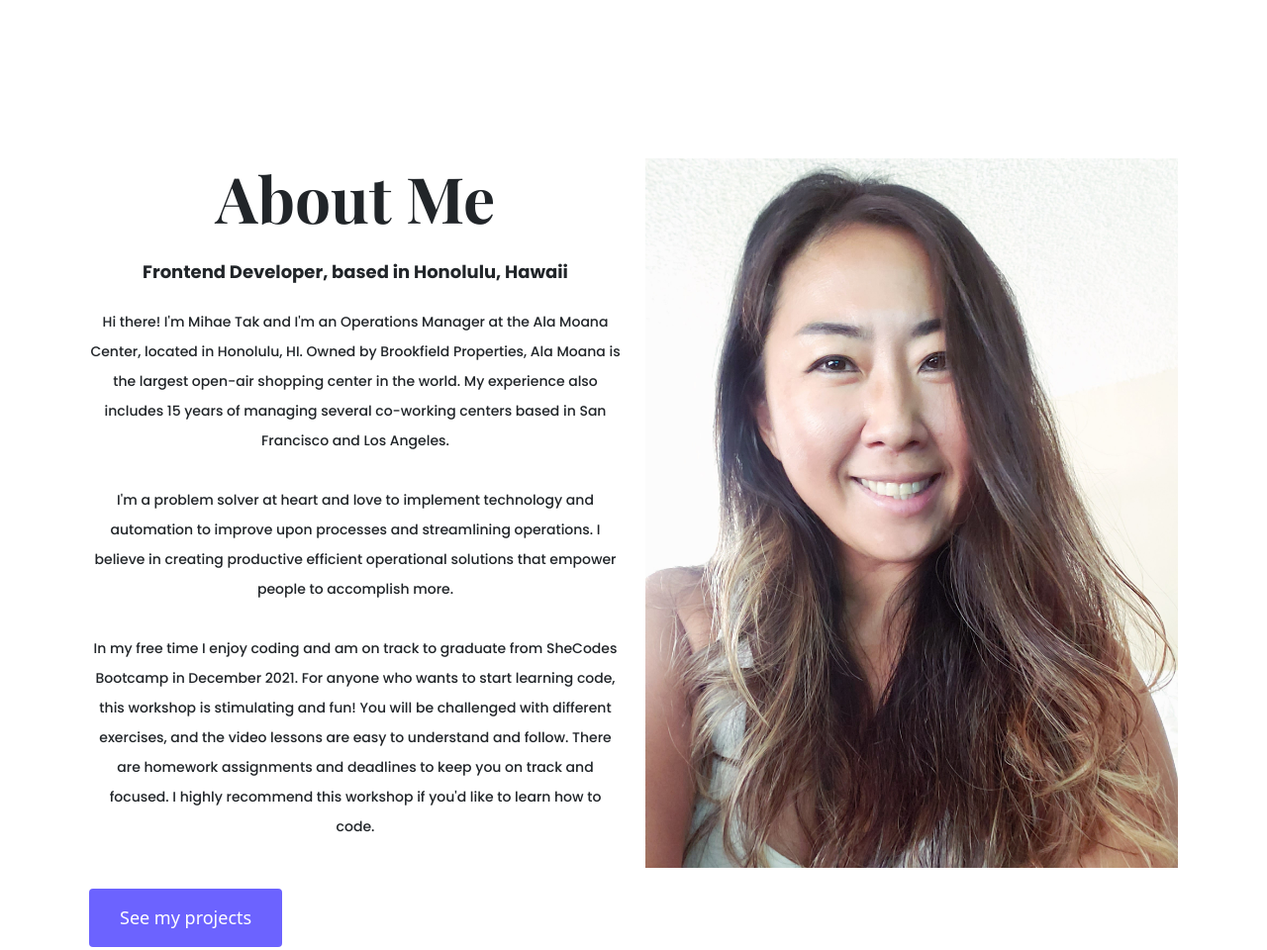
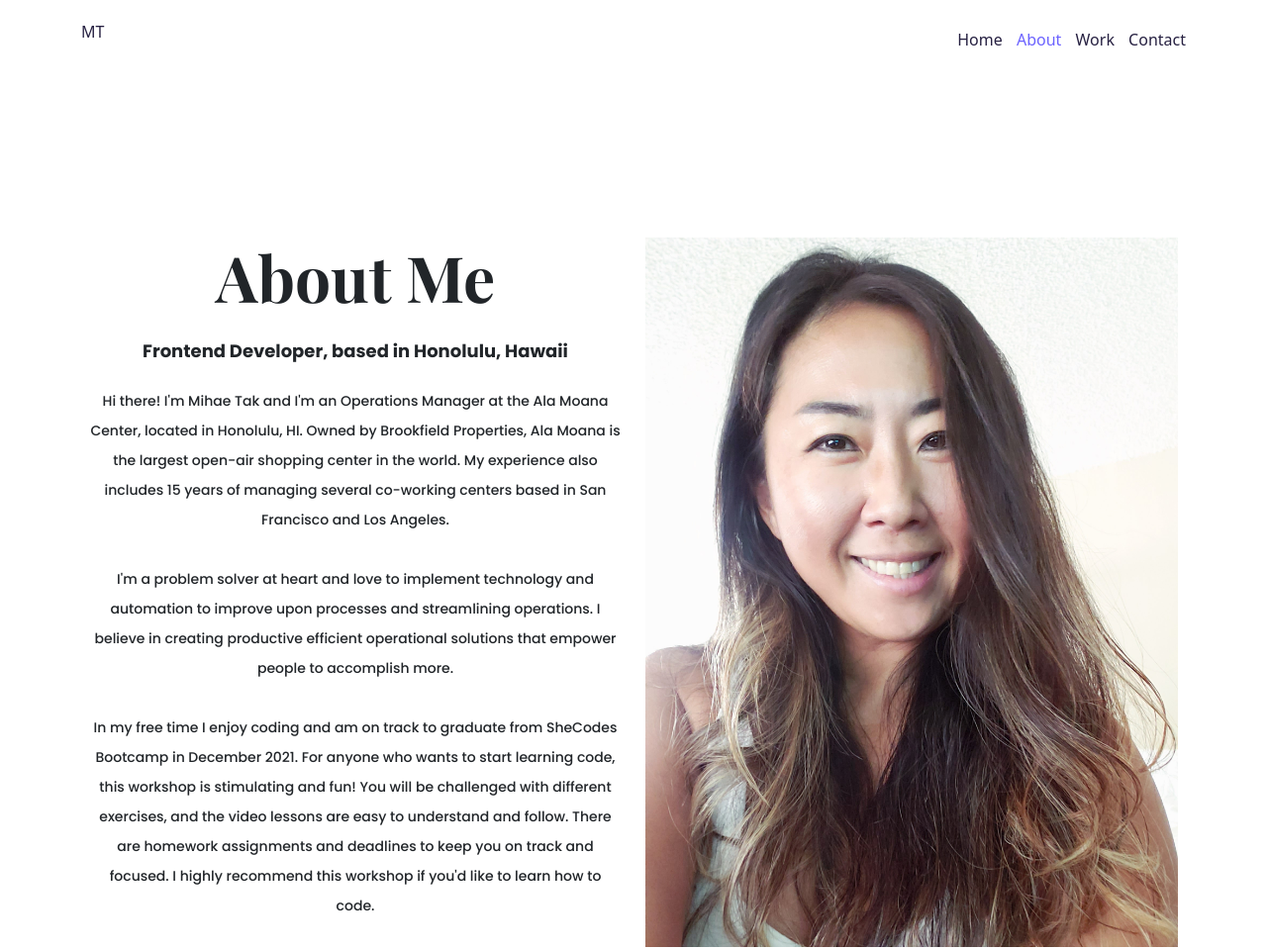
Before and after one commit to mntak/Portfolio-Project, a plain HTML site: page about.html in a window 1280 px wide. Shown: the top 960 px of the page at 99% size. Drawn offline with nearby package versions, Linux system fonts and the light colour scheme.

Commit message:
Added Nav Bar and Active to All pages

```diff
--- a/about.html
+++ b/about.html
@@ -32,6 +32,26 @@
     <title>She Codes Portfolio</title>
   </head>
   <body>
+    <div class="container">
+
+        <nav class="d-flex justify-content-between">
+            <a class="logo d-none d-md-block" href="#">MT</a>
+          <ul>
+              <li>
+                  <a href="/">Home</a>
+                </li>
+              <li  class="active">
+                <a href="/about.html">About</a>
+                </li>
+              <li>
+                <a href="/work.html">Work</a>
+                </li>
+              <li>
+                <a href="/contact.html">Contact</a>
+                </li>
+          </ul>
+      </nav>
+    </div>
     <div class="content-container container">
       <div class="row">
         <div class="col-lg-6">
```
Also changed, not shown: contact.html (+19 -0 lines), work.html (+19 -0 lines).
